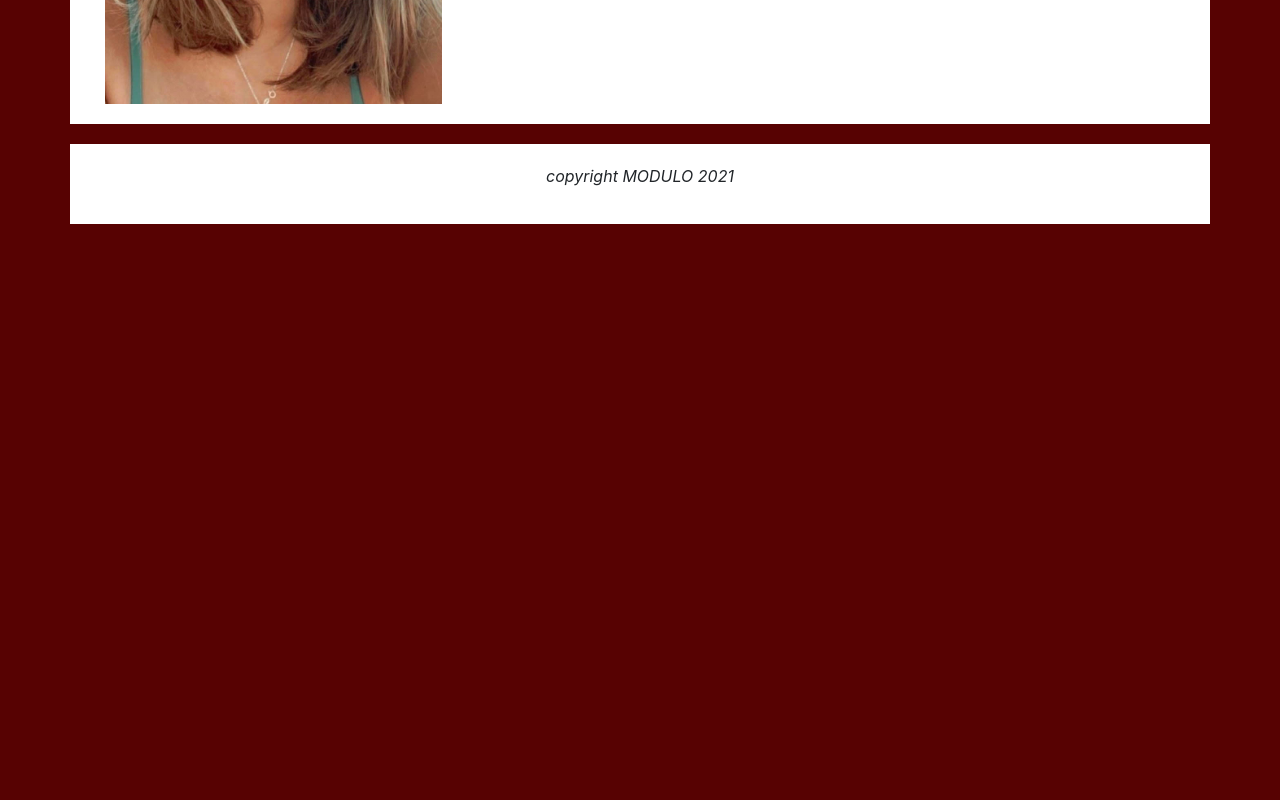
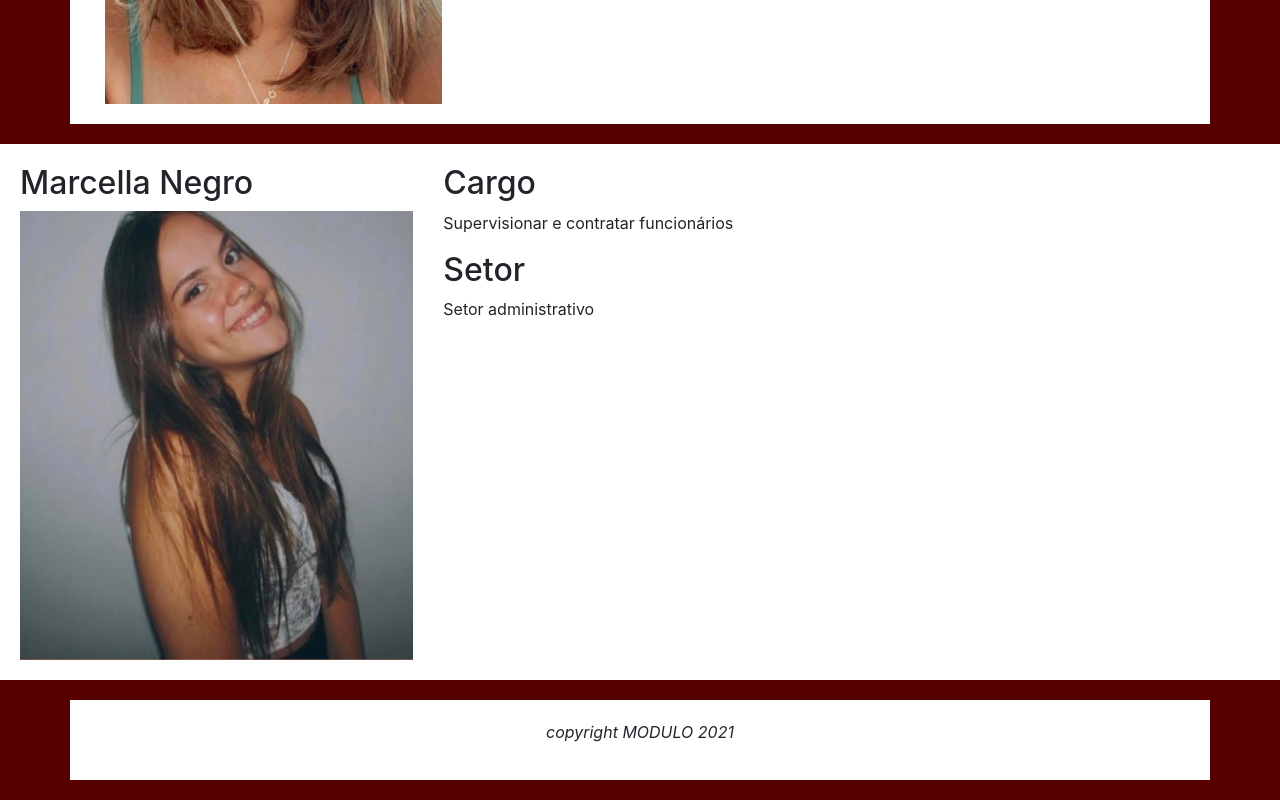
Before and after one commit to winx-2RA/Site_base_grupo, a plain HTML site: page funcionarios.html in a window 1280 px wide. Shown: the part 479-1279 px from the top of the page. Before the commit the page ends 800 px from the top, so only its background shows below. Drawn offline with nearby package versions, Linux system fonts and the light colour scheme.

Commit message:
funcionario

```diff
--- a/funcionarios.html
+++ b/funcionarios.html
@@ -43,6 +43,21 @@
             </div>
         </div>
     </div>
+
+</div>
+<div class="row" id="">
+    <div class="col-4">
+        <h2>Marcella Negro</h2>
+        <img class="img-fluid" src="MEDIA/imgs/mahfoto.jpg" height="100%" width="auto" alt="perfil">
+    </div>
+    <div class="col-8">
+        <h2>Cargo</h2>
+        <p>Supervisionar e contratar funcionários</p>
+        <h2>Setor</h2>
+        <p>Setor administrativo</p>
+    </div>
+</div>
+</div>
     <footer>
         <div class="container">
             <div class="row" id="">
```
